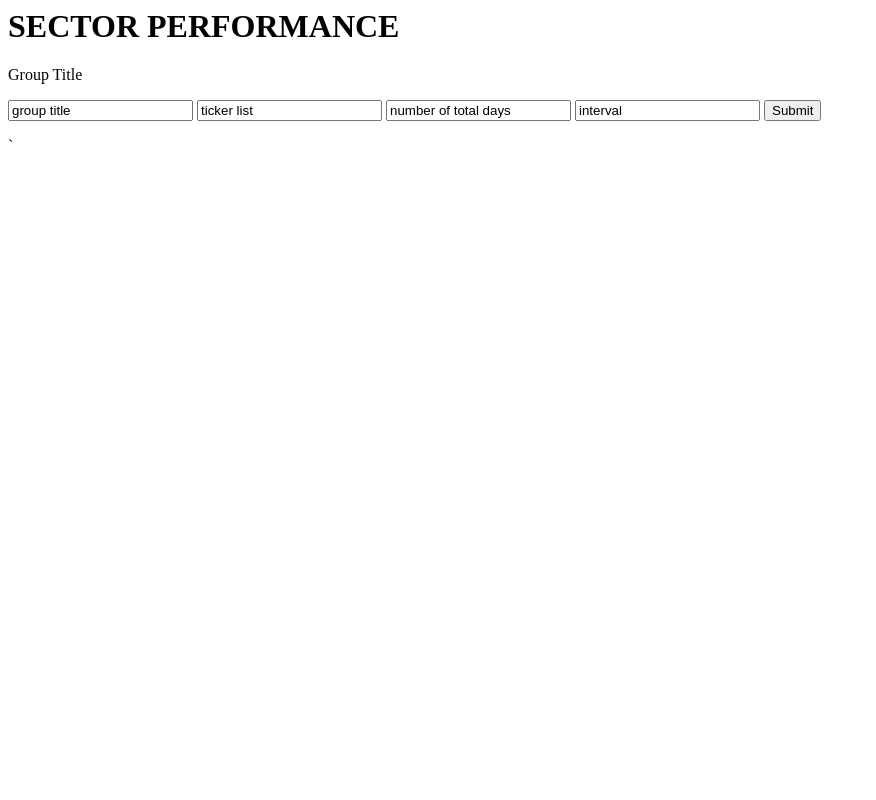
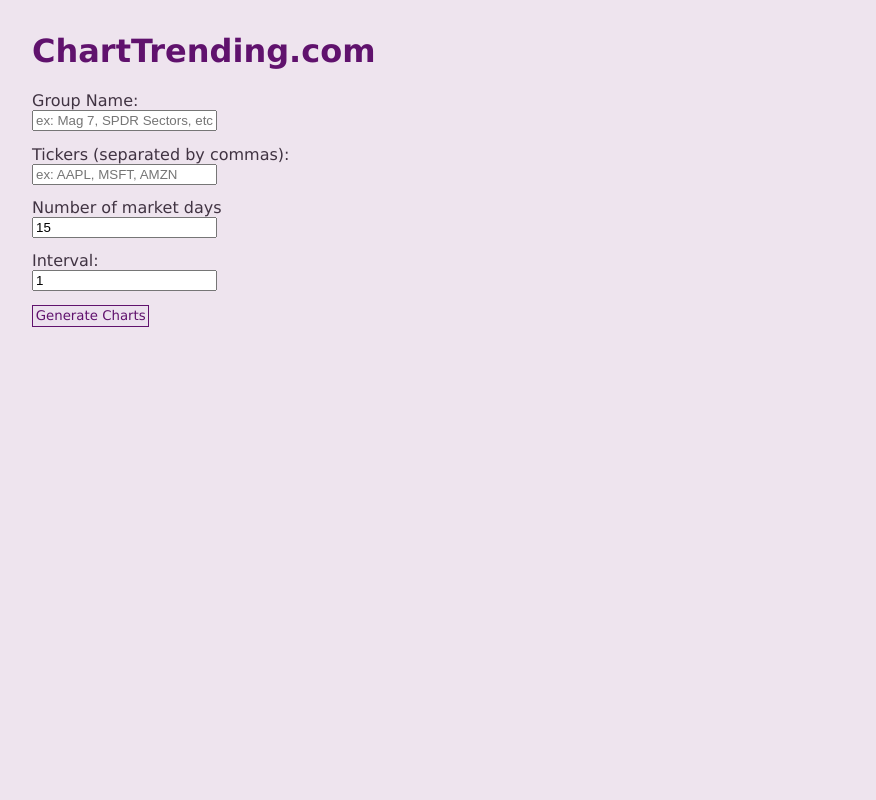
Before and after one commit to kylenicolaysen/chart_trending, a Django app: page / in a window 1280 px wide. Shown: the whole page, without its empty margins (0-876 px from the left). Run offline with Django 5.2, Linux system fonts and the light colour scheme.

Commit message:
charts displaying. basic css added

```diff
--- a/charts/chart_gen/chart_gen.py
+++ b/charts/chart_gen/chart_gen.py
@@ -83,8 +83,8 @@ def plot_perf(performance_df_list, group_title, hist_length, performance_length,
     for performance_df in performance_df_list:
         plt.text(maxlim-0.6, performance_df[performance_length][performance_df.index[-1]], performance_df['ticker'][performance_df.index[0]], size=14, color = performance_df['line-color'][performance_df.index[0]], va='center')
     plt.legend(loc='upper left')
-    file_name = (f'./charts/chart_gen/outputs/{formatted_today}_{performance_length}_{group_title}.png')
-    plt.savefig(file_name)
+    file_name = (f'{formatted_today}_{performance_length}_{group_title}.png')
+    plt.savefig(f'./charts/static/charts/images/{file_name}')
     return file_name
     # plt.show()
 
--- /dev/null
+++ b/charts/static/charts/style.css
@@ -0,0 +1,53 @@
+body {
+    margin: 2em;
+    color: #403342;
+    background: #eee4ee;
+    font-family: Verdana, Geneva, Tahoma, sans-serif;
+}
+
+h1 {
+    color: #60126d;
+    font-size: 2em;
+    font-family: Verdana, sans-serif;
+    /* font-family: 'Brush Script MT', cursive Verdana, sans-serif; */
+}
+
+img {
+    max-width: 100%;
+    margin-bottom: 1.6em;
+}
+
+a {
+    color: #60126d;
+    font-size: 1.5em;
+    font-family: 'Brush Script MT', cursive Verdana, sans-serif;
+}
+
+button {
+    color: #60126d;
+    border: solid 1px;
+    box-shadow: 2px, 2px, #50125b;
+    background: #ece1ee;
+    padding: 0.2em;
+    font-family: Geneva, Tahoma, sans-serif;
+}
+
+form label,
+form input {
+    display: block; /* Makes each element occupy its own line */
+}
+
+input {
+    margin-bottom: 1em;
+}
+
+.nav {
+    color: #60126d;
+    font-size: 2em;
+    font-family: Verdana, sans-serif;
+    text-decoration: none;
+}
+
+.nav:hover {
+    text-decoration: underline;
+}
--- a/charts/templates/charts/index.html
+++ b/charts/templates/charts/index.html
@@ -1,11 +1,18 @@
-<h1>SECTOR PERFORMANCE</h1>
+{% load static %}
+
+<link rel="stylesheet" href="{% static 'charts/style.css' %}">
+
+<h1>ChartTrending.com</h1>
 
 <form action="{% url 'charts:generate' %}" method="post">
     {% csrf_token %}
-    <p>Group Title</p>
-    <input type="text" name="group title" id="group title" value="group title">
-    <input type="text" name="tickers" id="tickers" value="ticker list">
-    <input type="integer" name="number of total days" id="x" value="number of total days">
-    <input type="integer" name="interval" id="y" value="interval">
-    <button type="submit" value="Generate">Submit</button>
-</form> `
+    <label for="group title">Group Name: </label>
+    <input type="text" name="group title" id="group title" placeholder="ex: Mag 7, SPDR Sectors, etc">
+    <label for="tickers">Tickers (separated by commas):</label>
+    <input type="text" name="tickers" id="tickers" placeholder="ex: AAPL, MSFT, AMZN">
+    <label for="number of total days">Number of market days</label>
+    <input type="integer" name="number of total days" id="x" value="15">
+    <label for="interval">Interval:</label>
+    <input type="integer" name="interval" id="y" value="1">
+    <button type="submit" value="Generate">Generate Charts</button>
+</form>
--- a/polls/static/polls/style.css
+++ b/polls/static/polls/style.css
@@ -5,3 +5,7 @@ li a {
 body {
     background: white url("images/background.png") stretch;
 }
+
+p {
+    color: darkblue;
+}
```
Also changed, not shown: charts/templates/charts/display.html (+6 -2 lines), 1 other file.
